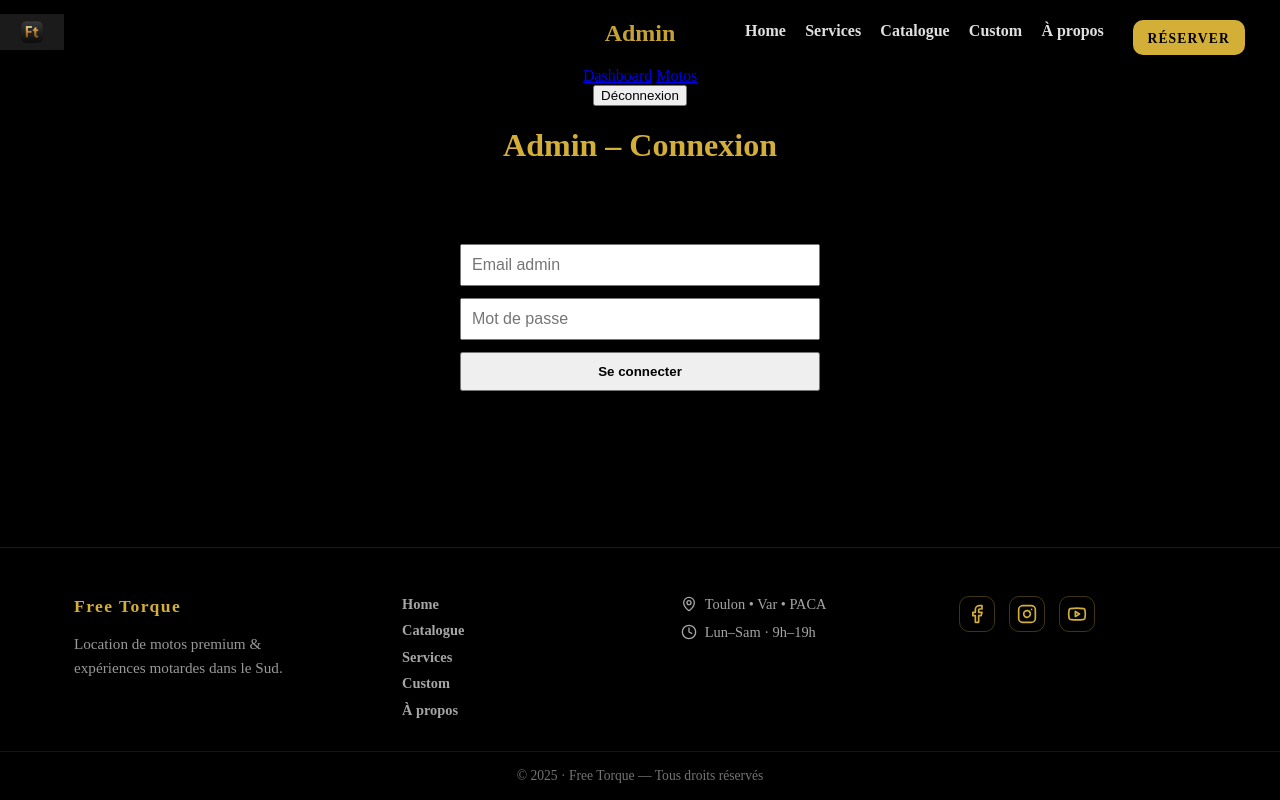
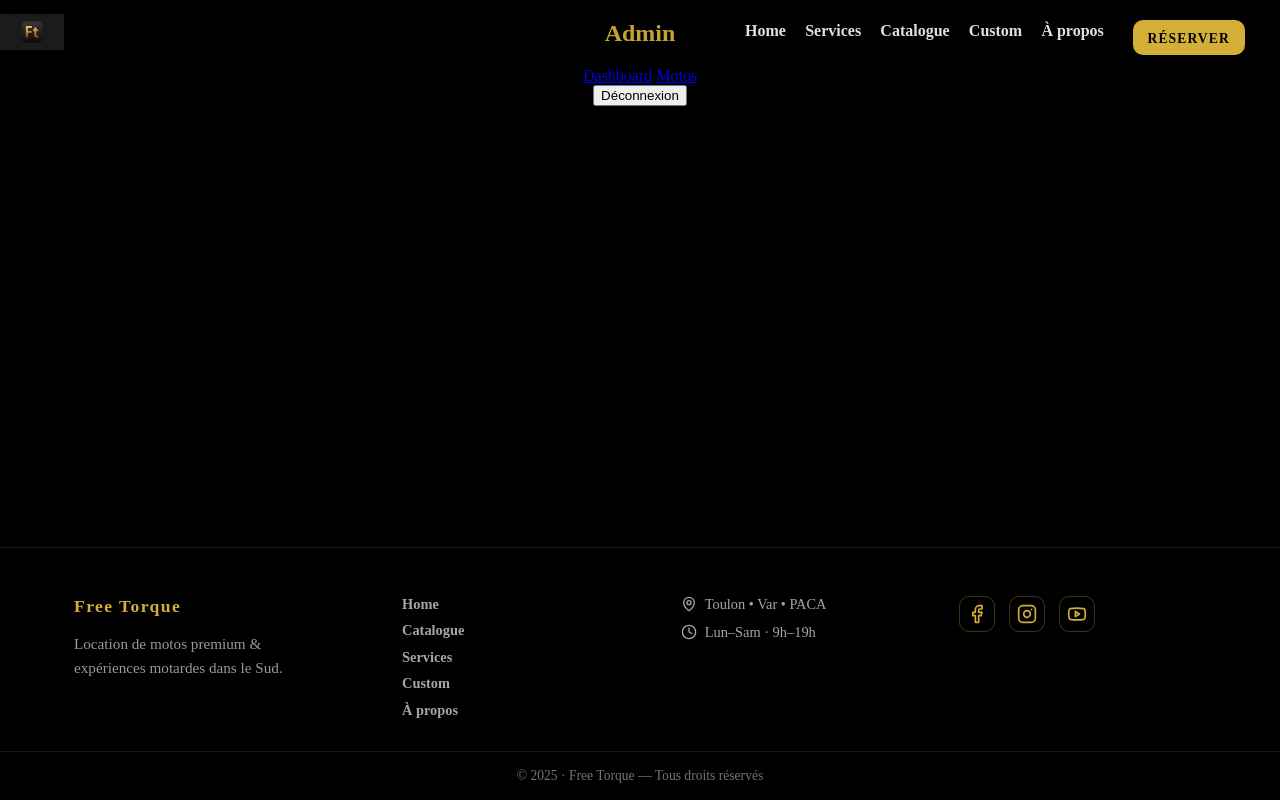
Before and after one commit to flxx-ji/ryd-front, a SvelteKit app: page /admin/login in a window 1280 px wide. Built offline with nearby package versions, Linux system fonts and the light colour scheme; no server answers.

Commit message:
correction des imports dans admin/+page.svelte puis admin/motos/+page.svele

```diff
--- a/src/routes/admin/login/+page.svelte
+++ b/src/routes/admin/login/+page.svelte
@@ -1,30 +1,22 @@
 <script>
-
-
-
   let email = '';
   let password = '';
   let error = '';
   let loading = false;
 
-  const API_URL = 'http://localhost:3000';
+  const API_URL = import.meta.env.VITE_PUBLIC_API_URL2;
 
   async function login() {
     error = '';
     loading = true;
 
     try {
-   const res = await fetch(
-  `${API_URL}/api/admin/login`,
-  {
+      const res = await fetch(`${API_URL}/api/admin/login`, {
         method: 'POST',
         headers: { 'Content-Type': 'application/json' },
         body: JSON.stringify({ email, password }),
         credentials: 'include'
-  }
-);
-
-
+      });
 
       const data = await res.json();
 
@@ -32,7 +24,7 @@
         throw new Error(data.message || 'Erreur de connexion');
       }
 
-    // reload total → cookie lu par le serveur
+      // 🔥 reload total pour que le server lise le cookie
       window.location.href = '/admin';
 
     } catch (err) {
@@ -41,55 +33,4 @@
       loading = false;
     }
   }
-
 </script>
-
-<h1>Admin – Connexion</h1>
-
-<form on:submit|preventDefault={login}>
-  <input
-    type="email"
-    placeholder="Email admin"
-    bind:value={email}
-    required
-  />
-
-  <input
-    type="password"
-    placeholder="Mot de passe"
-    bind:value={password}
-    required
-  />
-
-  {#if error}
-    <p class="error">{error}</p>
-  {/if}
-
-  <button disabled={loading}>
-    {loading ? 'Connexion…' : 'Se connecter'}
-  </button>
-</form>
-
-<style>
-  form {
-    max-width: 360px;
-    margin: 80px auto;
-    display: flex;
-    flex-direction: column;
-    gap: 12px;
-  }
-
-  input {
-    padding: 10px;
-    font-size: 1rem;
-  }
-
-  button {
-    padding: 10px;
-    font-weight: 700;
-  }
-
-  .error {
-    color: crimson;
-  }
-</style>
--- a/src/routes/admin/motos/+page.svelte
+++ b/src/routes/admin/motos/+page.svelte
@@ -1,8 +1,5 @@
 <script>
   import { onMount } from 'svelte';
-  import { get } from 'svelte/store';
-  import { adminToken } from '../../../stores/auth';
-  import { goto } from '$app/navigation';
 
   let motos = [];
   let loading = true;
@@ -19,7 +16,7 @@
 
     try {
       const res = await fetch(
-        `${import.meta.env.VITE_PUBLIC_API_URL}/api/admin/motos`,
+        `${import.meta.env.VITE_PUBLIC_API_URL2}/api/admin/motos`,
         {
           headers: {
             Authorization: `Bearer ${token}`
```
Also changed, not shown: src/routes/admin/+page.svelte (+0 -14 lines), src/lib/utils/format.ts (deleted). Lines whose indentation alone changed are shown as unchanged.
